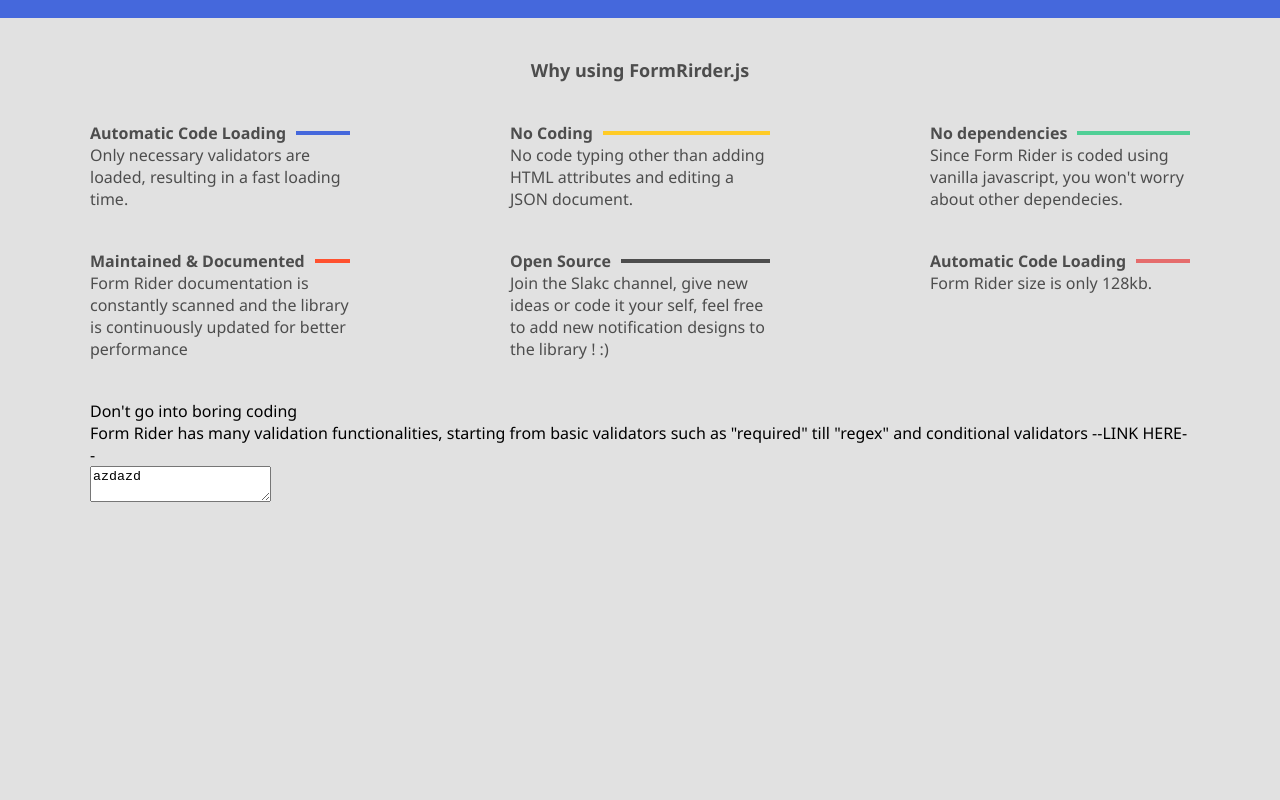
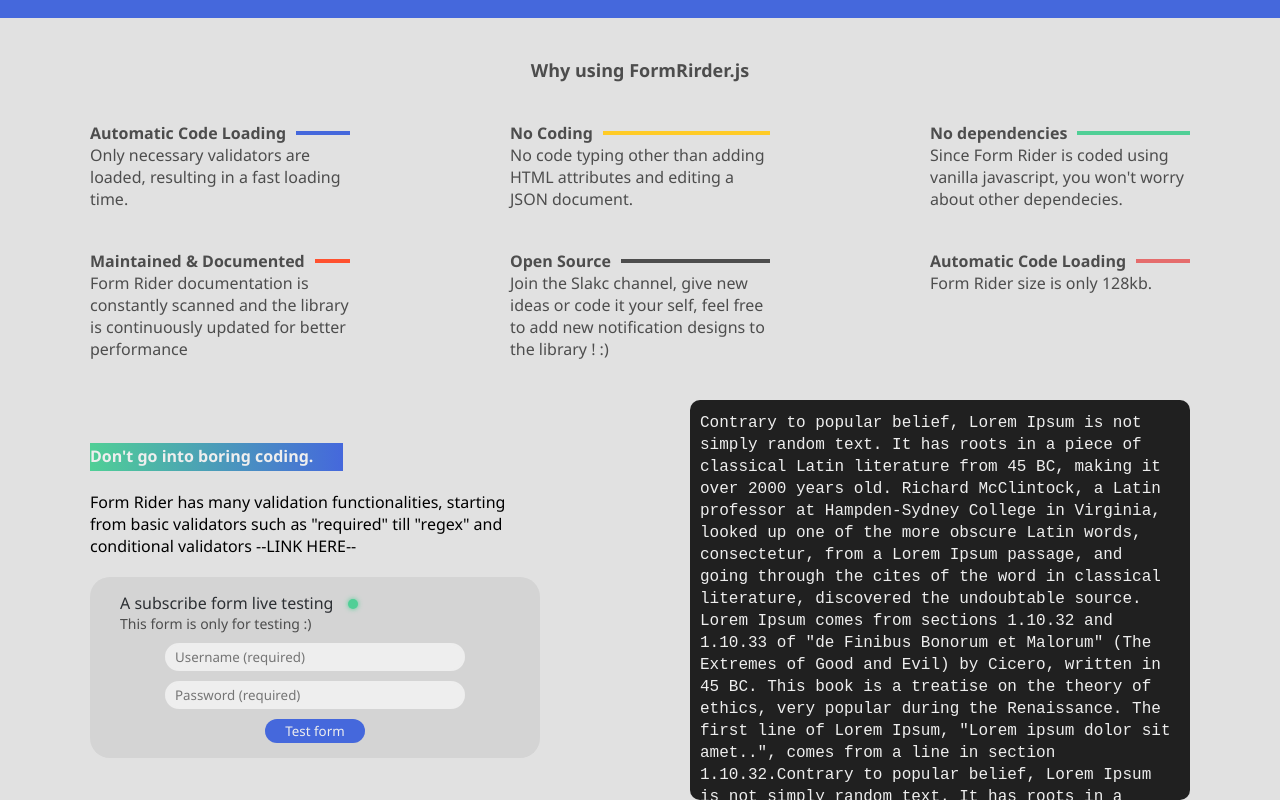
Before and after one commit to FormRiderjs/FormRiderjs-website, a Next.js app: page / in a window 1280 px wide. Shown: the part 282-1082 px from the top of the page. Before the commit the page ends 800 px from the top, so only its background shows below. Built offline with nearby package versions, Linux system fonts and the light colour scheme.

Commit message:
ending dummy form

```diff
--- /dev/null
+++ b/components/example1Form/Example1Form.js
@@ -0,0 +1,35 @@
+import styles from "./example1Form.module.scss";
+
+export default function Example1Form() {
+  return (
+    <form className={styles.form}>
+      <div className={styles.title}>
+        A subscribe form live testing <span className={styles.greenCircle} />
+      </div>
+      <div className={styles.subTitle}>This form is only for testing :)</div>
+      <div className={styles.formInputsContainer}>
+        <div>
+          <input
+            className={styles.textInput}
+            type={"text"}
+            placeholder={"Username (required)"}
+          />
+        </div>
+        <div>
+          <input
+            className={styles.textInput}
+            type={"text"}
+            placeholder={"Password (required)"}
+          />
+        </div>
+        <div>
+          <input
+            className={styles.submitButton}
+            type={"submit"}
+            value={"Test form"}
+          />
+        </div>
+      </div>
+    </form>
+  );
+}
--- /dev/null
+++ b/components/example1Form/example1Form.module.scss
@@ -0,0 +1,88 @@
+@import "../../styles/colors.scss";
+@import "../../styles/fontStyles.scss";
+.form {
+    width: 100;
+    background-color: $whiteDark;
+    padding: 15px 30px;
+    border-radius: 20px;
+    -webkit-border-radius: 20px;
+    -moz-border-radius: 20px;
+    -ms-border-radius: 20px;
+    -o-border-radius: 20px;
+}
+
+.title {
+    color: $blackNoraml;
+}
+
+.greenCircle {
+    display: inline-block;
+    height: 10px;
+    width: 10px;
+    margin-left: 10px;
+    background-color: $green;
+    border-radius: 50%;
+    -webkit-border-radius: 50%;
+    -moz-border-radius: 50%;
+    -ms-border-radius: 50%;
+    -o-border-radius: 50%;
+    box-shadow: $green 0 0 5px;
+}
+
+.subTitle {
+    font-size: $fontSizeSmall;
+    color: $blackBright
+}
+
+.formInputsContainer {
+    text-align: center;
+    margin-top: 10px;
+}
+
+.textInput {
+    background-color: $whiteBright;
+    padding: 3px 8px;
+    width: 300px;
+    border-radius: 20px;
+    margin-bottom: 10px;
+    border: 2px solid $whiteBright;
+    transition: border-color 200ms;
+    -webkit-transition: border-color 200ms;
+    -moz-transition: border-color 200ms;
+    -ms-transition: border-color 200ms;
+    -o-transition: border-color 200ms;
+    &:focus {
+        border: 2px solid $blueBright;
+        transition: border-color 200ms;
+        -webkit-transition: border-color 200ms;
+        -moz-transition: border-color 200ms;
+        -ms-transition: border-color 200ms;
+        -o-transition: border-color 200ms;
+    }
+}
+
+.submitButton {
+    display: inline-block;
+    cursor: pointer;
+    padding: 3px 20px;
+    border-radius: 20px;
+    -webkit-border-radius: 20px;
+    -moz-border-radius: 20px;
+    -ms-border-radius: 20px;
+    -o-border-radius: 20px;
+    background-color: $blueViolet;
+    color: $whiteBright;
+    transition: background-color 200ms;
+    -webkit-transition: background-color 200ms;
+    -moz-transition: background-color 200ms;
+    -ms-transition: background-color 200ms;
+    -o-transition: background-color 200ms;
+    &:hover {
+        background-color: $green;
+        transition: background-color 200ms;
+        -webkit-transition: background-color 200ms;
+        -moz-transition: background-color 200ms;
+        -ms-transition: background-color 200ms;
+        -o-transition: background-color 200ms;
+    }
+}
--- a/pages/index.js
+++ b/pages/index.js
@@ -1,5 +1,6 @@
 import LayoutHomePage from "../components/layoutHomePage/LayoutHomePage";
 import SingleWhy from "../components/singleWhy/SingleWhy";
+import Example1Form from "../components/example1Form/Example1Form";
 import styles from "./index.module.scss";
 
 export default function Home() {
@@ -81,13 +82,53 @@ export default function Home() {
         {/* EXAMPLE 1 ============================================================ */}
         <div className={styles.example1Container}>
           <div className={styles.example1LeftContainer}>
-            <div>Don't go into boring coding</div>
-            <div>Form Rider has many validation functionalities, starting from basic validators such as "required" till "regex" and conditional validators --LINK HERE--</div>
+            <div className={styles.example1LeftContainerTitle}>
+              Don't go into boring coding.
+            </div>
+            <div>
+              Form Rider has many validation functionalities, starting from
+              basic validators such as "required" till "regex" and conditional
+              validators --LINK HERE--
+            </div>
+            <div className={styles.example1Form}>
+              <Example1Form />
+            </div>
           </div>
           <div className={styles.example1RightContainer}>
-            <textarea readOnly>
-              azdazd
-            </textarea>
+            {/*             <textarea
+              readOnly
+              className={styles.example1TextArea}
+            ></textarea> */}
+
+            <div className={styles.example1TextArea}>
+              <code>
+                Contrary to popular belief, Lorem Ipsum is not simply random
+                text. It has roots in a piece of classical Latin literature from
+                45 BC, making it over 2000 years old. Richard McClintock, a
+                Latin professor at Hampden-Sydney College in Virginia, looked up
+                one of the more obscure Latin words, consectetur, from a Lorem
+                Ipsum passage, and going through the cites of the word in
+                classical literature, discovered the undoubtable source. Lorem
+                Ipsum comes from sections 1.10.32 and 1.10.33 of "de Finibus
+                Bonorum et Malorum" (The Extremes of Good and Evil) by Cicero,
+                written in 45 BC. This book is a treatise on the theory of
+                ethics, very popular during the Renaissance. The first line of
+                Lorem Ipsum, "Lorem ipsum dolor sit amet..", comes from a line
+                in section 1.10.32.Contrary to popular belief, Lorem Ipsum is
+                not simply random text. It has roots in a piece of classical
+                Latin literature from 45 BC, making it over 2000 years old.
+                Richard McClintock, a Latin professor at Hampden-Sydney College
+                in Virginia, looked up one of the more obscure Latin words,
+                consectetur, from a Lorem Ipsum passage, and going through the
+                cites of the word in classical literature, discovered the
+                undoubtable source. Lorem Ipsum comes from sections 1.10.32 and
+                1.10.33 of "de Finibus Bonorum et Malorum" (The Extremes of Good
+                and Evil) by Cicero, written in 45 BC. This book is a treatise
+                on the theory of ethics, very popular during the Renaissance.
+                The first line of Lorem Ipsum, "Lorem ipsum dolor sit amet..",
+                comes from a line in section 1.10.32.
+              </code>
+            </div>
           </div>
         </div>
       </LayoutHomePage>
--- a/pages/index.module.scss
+++ b/pages/index.module.scss
@@ -41,6 +41,7 @@
     cursor: pointer;
     &.topBannerButton:first-child {
         background-color: $green;
+        color: $whiteBright;
         margin-right: 30px;
     }
     &.topBannerButton:last-child {
@@ -65,3 +66,51 @@
         margin-top: 40px;
     }
 }
+
+// Example 1 ======================================================================================
+.example1Container {
+    display: flex;
+    align-items: center;
+    margin: auto;
+    justify-content: space-between;
+}
+
+.example1LeftContainer {
+    width: 450px;
+}
+
+.example1LeftContainerTitle {
+    display: inline-block;
+    padding: 2px 30px 4px 0;
+    margin-bottom: 20px;
+    color: $whiteBright;
+    font-weight: bold;
+    background-image: linear-gradient(to right, #50CF96, #4568DC);
+}
+
+.example1Form {
+    margin-top: 20px;
+}
+
+.example1RightContainer {
+    width: 500px;
+}
+
+.example1TextArea {
+    outline: none;
+    border: none;
+    resize: none;
+    padding: 10px;
+    width: 100%;
+    height: 400px;
+    background-color: $blackDark;
+    font-weight: inherit;
+    font-size: $fontSizeNormal;
+    border-radius: 10px;
+    -webkit-border-radius: 10px;
+    -moz-border-radius: 10px;
+    -ms-border-radius: 10px;
+    -o-border-radius: 10px;
+    overflow: auto;
+    color: $whiteBright;
+}
--- a/styles/globals.scss
+++ b/styles/globals.scss
@@ -30,3 +30,13 @@ button {
         text-decoration: none;
     }
 }
+
+input {
+    font-family: inherit;
+    outline: none;
+    border: none;
+}
+
+textarea {
+    font-family: inherit;
+}
```
